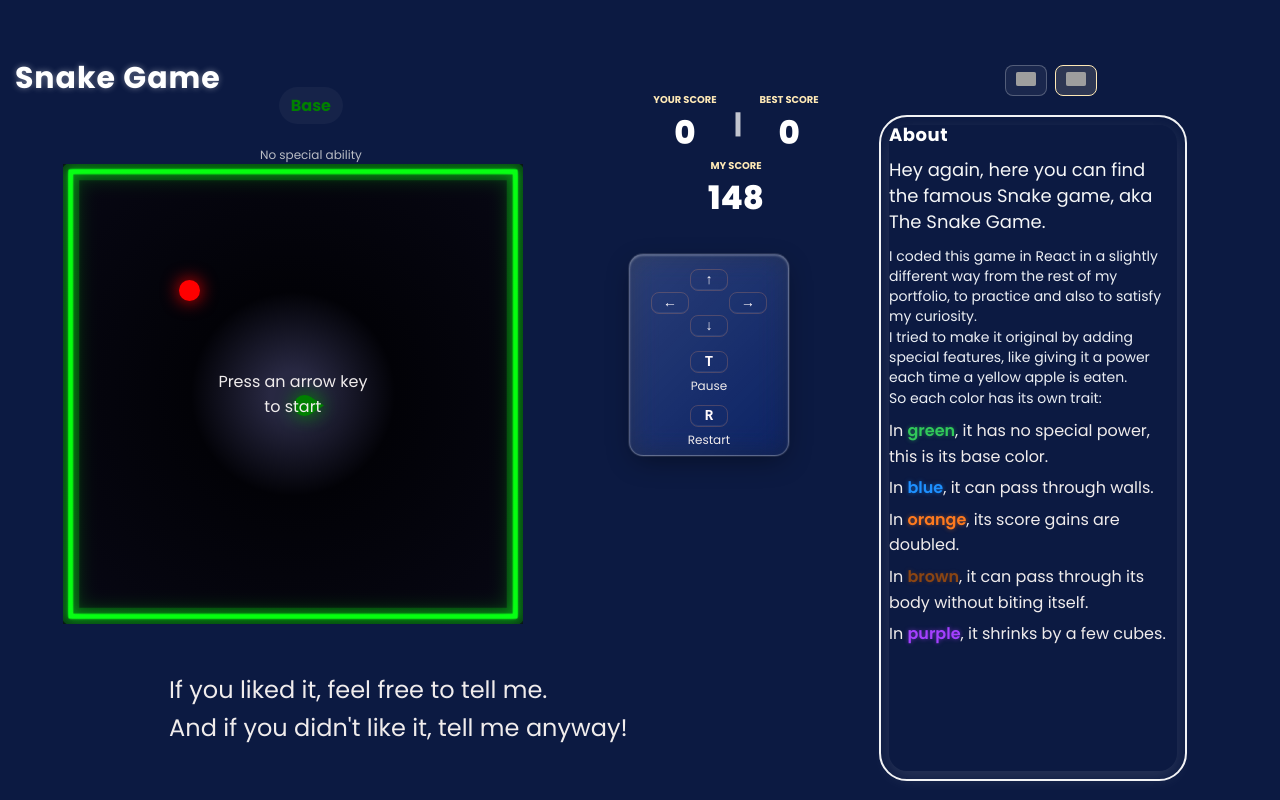
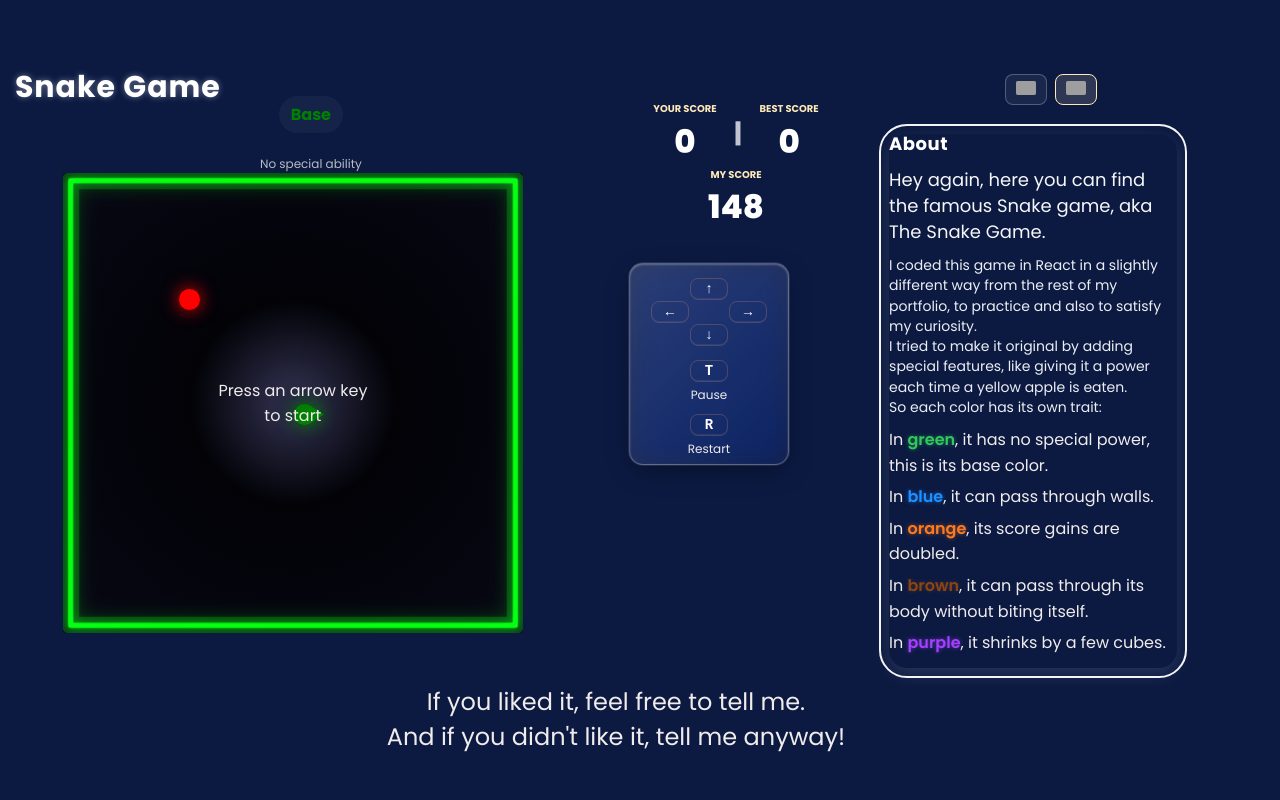
Before and after one commit to Walie-Matthieu/snake-game, a Next.js app: page / in a window 1280 px wide. Built offline with nearby package versions, Linux system fonts and the light colour scheme; grey boxes are pictures that could not be loaded.

Commit message:
Refactor last paragraph rendering for improved language support and layout

```diff
--- a/app/page.module.css
+++ b/app/page.module.css
@@ -211,17 +211,56 @@
   margin-top: 1.5rem;
 }
 
+.lastParagraphFr,
+.lastParagraphEn {
+  margin-left: 0;
+}
+
+.lastParagraphInAside {
+  display: block;
+}
+
+.lastParagraphDesktop {
+  display: none;
+}
+
 @media (min-width: 1024px) {
+  .lastParagraphInAside {
+    display: none;
+  }
+
+  .lastParagraphDesktop {
+    display: block;
+  }
+
   .lastParagraph {
-    margin-top: 1.5rem;
-    margin-left: -45rem;
+    margin-top: 1rem;
+  }
+
+  .lastParagraphFr {
+    margin-left: 15rem;
+    margin-top: 0rem;
+  }
+
+  .lastParagraphEn {
+    margin-left: 15rem;
+    margin-top: 0rem;
   }
 }
 
 @media (min-width: 1536px) {
   .lastParagraph {
     margin-top: 2.5rem;
-    margin-left: -45rem;
+  }
+
+  .lastParagraphFr {
+    margin-left: 15rem;
+    margin-top: 0rem;
+  }
+
+  .lastParagraphEn {
+    margin-left: 15rem;
+    margin-top: 0rem;
   }
 }
 
@@ -341,6 +380,8 @@
 
     --controls-offset-y: 100px;
     --controls-offset-x: 50px;
+
+    transform: translate(0px, 0px); /* Déplace le bloc jeu de gauche à droite et de haut en bas */
   }
 
   .gameLeft::before {
@@ -385,9 +426,8 @@
 /* Mobile spécifique (320px - 340px) : pas de scroll, pas de coupure */
 @media (min-width: 320px) and (max-width: 340px) {
 
-  /* Masquer aside et dernier paragraphe */
-  .asideRight,
-  .lastParagraph {
+  /* Masquer aside */
+  .asideRight {
     display: none !important;
   }
 
@@ -463,8 +503,7 @@
 
 /* 2️⃣ Petits Android : 341-360px (Galaxy S8/S9) */
 @media (min-width: 341px) and (max-width: 360px) {
-  .asideRight,
-  .lastParagraph {
+  .asideRight {
     display: none !important;
   }
 
@@ -525,8 +564,7 @@
 
 /* 3️⃣ iPhone SE 2020, iPhone 6/7/8 : 361-375px */
 @media (min-width: 361px) and (max-width: 375px) {
-  .asideRight,
-  .lastParagraph {
+  .asideRight {
     display: none !important;
   }
 
@@ -586,8 +624,7 @@
 
 /* 4️⃣ iPhone 12 Mini, Galaxy S20 : 376-390px */
 @media (min-width: 376px) and (max-width: 391px) {
-  .asideRight,
-  .lastParagraph {
+  .asideRight {
     display: none !important;
   }
 
@@ -647,8 +684,7 @@
 
 /* 5️⃣ iPhone 12/13/14, Pixel 5/6 : 391-414px */
 @media (min-width: 391px) and (max-width: 414px) {
-  .asideRight,
-  .lastParagraph {
+  .asideRight {
     display: none !important;
   }
 
@@ -713,8 +749,7 @@
 
 /* 6️⃣ iPhone XR/11, iPhone Plus : 415-430px */
 @media (min-width: 415px) and (max-width: 430px) {
-  .asideRight,
-  .lastParagraph {
+  .asideRight {
     display: none !important;
   }
 
@@ -767,8 +802,7 @@
 
 /* 7️⃣ iPhone Pro Max, Galaxy S21 Ultra : 431-480px */
 @media (min-width: 431px) and (max-width: 480px) {
-  .asideRight,
-  .lastParagraph {
+  .asideRight {
     display: none !important;
   }
 
@@ -821,8 +855,7 @@
 
 /* 8️⃣ Paysage petits mobiles : 481-540px */
 @media (min-width: 481px) and (max-width: 540px) {
-  .asideRight,
-  .lastParagraph {
+  .asideRight {
     display: none !important;
   }
 
@@ -875,8 +908,7 @@
 
 /* 9️⃣ Paysage grands mobiles, petites tablettes : 541-600px */
 @media (min-width: 541px) and (max-width: 600px) {
-  .asideRight,
-  .lastParagraph {
+  .asideRight {
     display: none !important;
   }
 
@@ -1073,8 +1105,7 @@
 
 /* Petit mobile: priorité au jeu, les textes longs passent sous silence */
 @media (max-width: 768px) {
-  .asideRight,
-  .lastParagraph {
+  .asideRight {
     display: none !important;
   }
 
--- a/app/page.tsx
+++ b/app/page.tsx
@@ -77,6 +77,20 @@ export default function Home() {
     nodes.push(remainingText);
     return <>{nodes}</>;
   };
+
+  const paragraphLangClass = language === 'fr' ? styles.lastParagraphFr : styles.lastParagraphEn;
+
+  const renderLastParagraph = (extraClass: string) => (
+    <p className={`${styles.lastParagraph} ${paragraphLangClass} ${extraClass}`}>
+      <span className={styles.noWrap}>
+        {content.outro1}
+      </span>
+      <br />
+      <span className={`${styles.pasPluLine} ${styles.noWrap}`}>
+        {content.outro2}
+      </span>
+    </p>
+  );
 
 
   return (
@@ -190,17 +204,10 @@ export default function Home() {
               </ul>
             </div>
 
-            <p className={styles.lastParagraph}>
-              <span className={styles.noWrap}>
-                {content.outro1}
-              </span>
-              <br />
-              <span className={`${styles.pasPluLine} ${styles.noWrap}`}>
-                {content.outro2}
-              </span>
-            </p>
+            {renderLastParagraph(styles.lastParagraphInAside)}
           </aside>
         </div>
+        {renderLastParagraph(styles.lastParagraphDesktop)}
       </main>
       </section>
     </>
```
